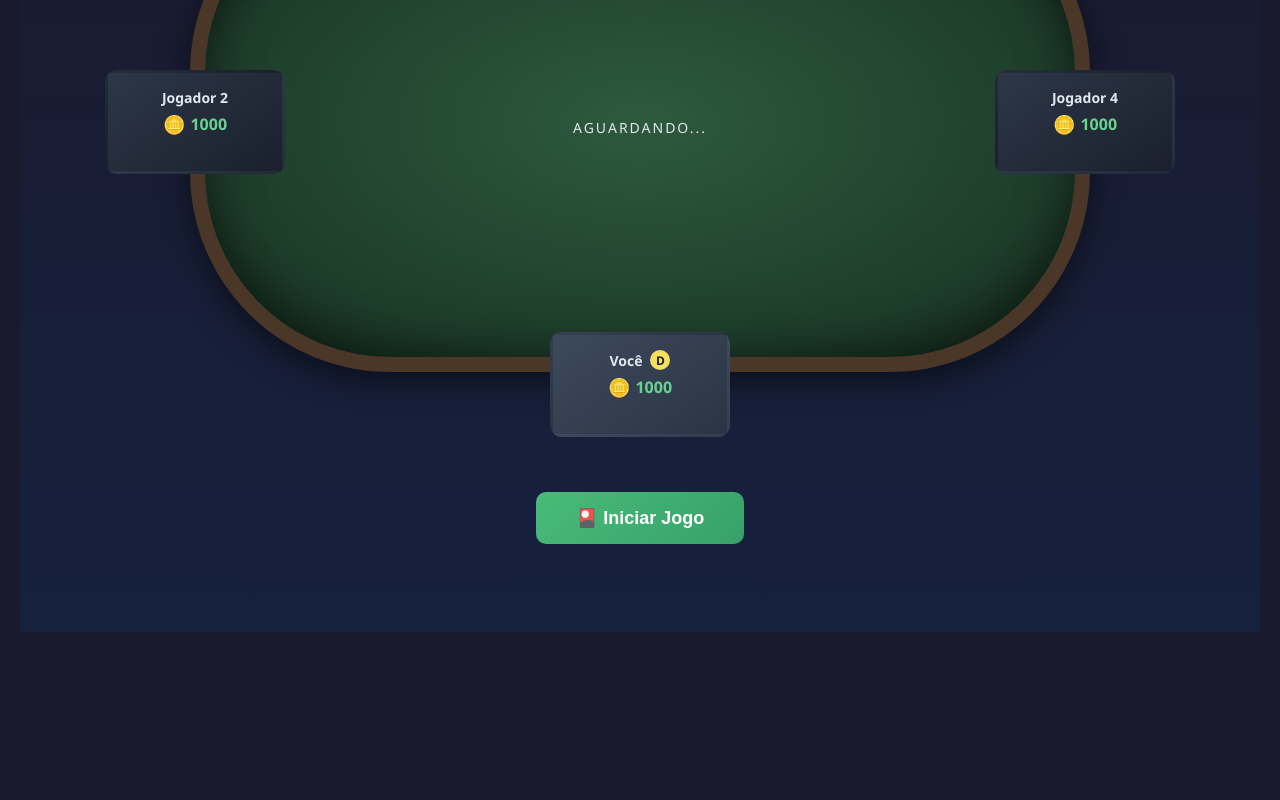
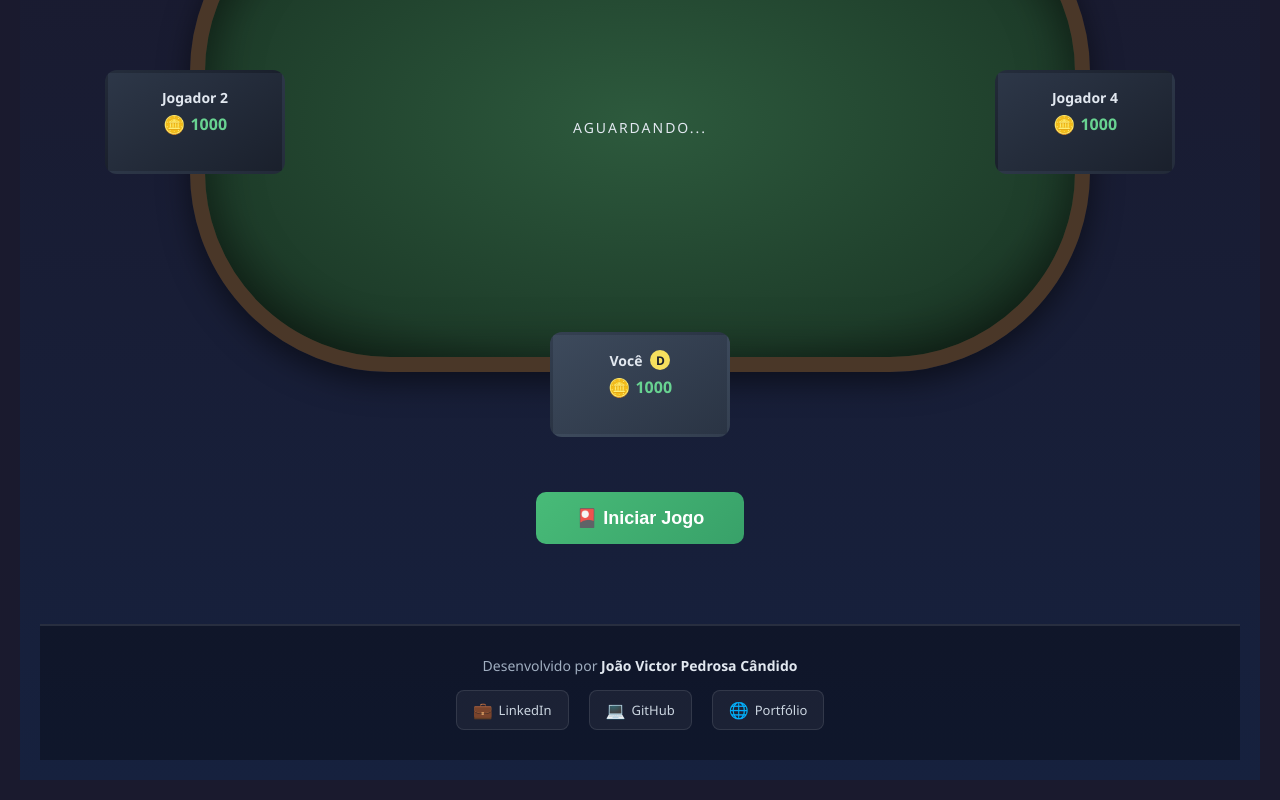
Before and after one commit to JvPedrosa/poker-simulator, a Nuxt app in the folder packages/nuxt-app/: page / in a window 1280 px wide. Shown: the part 273-1073 px from the top of the page. Before the commit the page ends 925 px from the top, so only its background shows below. Built offline with nearby package versions, Linux system fonts and the light colour scheme.

Commit message:
feat: add footer with developer information and contact links to PokerTable component

```diff
--- a/packages/nuxt-app/app/components/PokerTable.vue
+++ b/packages/nuxt-app/app/components/PokerTable.vue
@@ -118,6 +118,21 @@
         <span class="winner-pot">+{{ gameState.pot }} fichas</span>
       </div>
     </div>
+
+    <footer class="game-footer">
+      <p class="developer">Desenvolvido por <strong>João Victor Pedrosa Cândido</strong></p>
+      <div class="contact-links">
+        <a href="https://www.linkedin.com/in/joao-victor-pedrosa-candido/" target="_blank" rel="noopener noreferrer" class="contact-link">
+          <span class="icon">💼</span> LinkedIn
+        </a>
+        <a href="https://github.com/JvPedrosa" target="_blank" rel="noopener noreferrer" class="contact-link">
+          <span class="icon">💻</span> GitHub
+        </a>
+        <a href="https://my-portfolio-liart-one-93.vercel.app/" target="_blank" rel="noopener noreferrer" class="contact-link">
+          <span class="icon">🌐</span> Portfólio
+        </a>
+      </div>
+    </footer>
   </div>
 </template>
 
@@ -505,4 +520,56 @@ onMounted(() => {
   font-size: 24px;
   font-weight: bold;
 }
+
+.game-footer {
+  width: 100%;
+  padding: 30px 20px;
+  background: rgba(0, 0, 0, 0.3);
+  border-top: 2px solid rgba(255, 255, 255, 0.1);
+  text-align: center;
+  margin-top: auto;
+}
+
+.developer {
+  color: #a0aec0;
+  font-size: 14px;
+  margin-bottom: 15px;
+}
+
+.developer strong {
+  color: #e2e8f0;
+  font-weight: 600;
+}
+
+.contact-links {
+  display: flex;
+  gap: 20px;
+  justify-content: center;
+  flex-wrap: wrap;
+}
+
+.contact-link {
+  display: inline-flex;
+  align-items: center;
+  gap: 6px;
+  padding: 8px 16px;
+  background: rgba(255, 255, 255, 0.05);
+  border: 1px solid rgba(255, 255, 255, 0.1);
+  border-radius: 8px;
+  color: #cbd5e0;
+  text-decoration: none;
+  font-size: 13px;
+  transition: all 0.3s ease;
+}
+
+.contact-link:hover {
+  background: rgba(255, 255, 255, 0.1);
+  border-color: rgba(255, 255, 255, 0.3);
+  color: #e2e8f0;
+  transform: translateY(-2px);
+}
+
+.contact-link .icon {
+  font-size: 16px;
+}
 </style>
```
